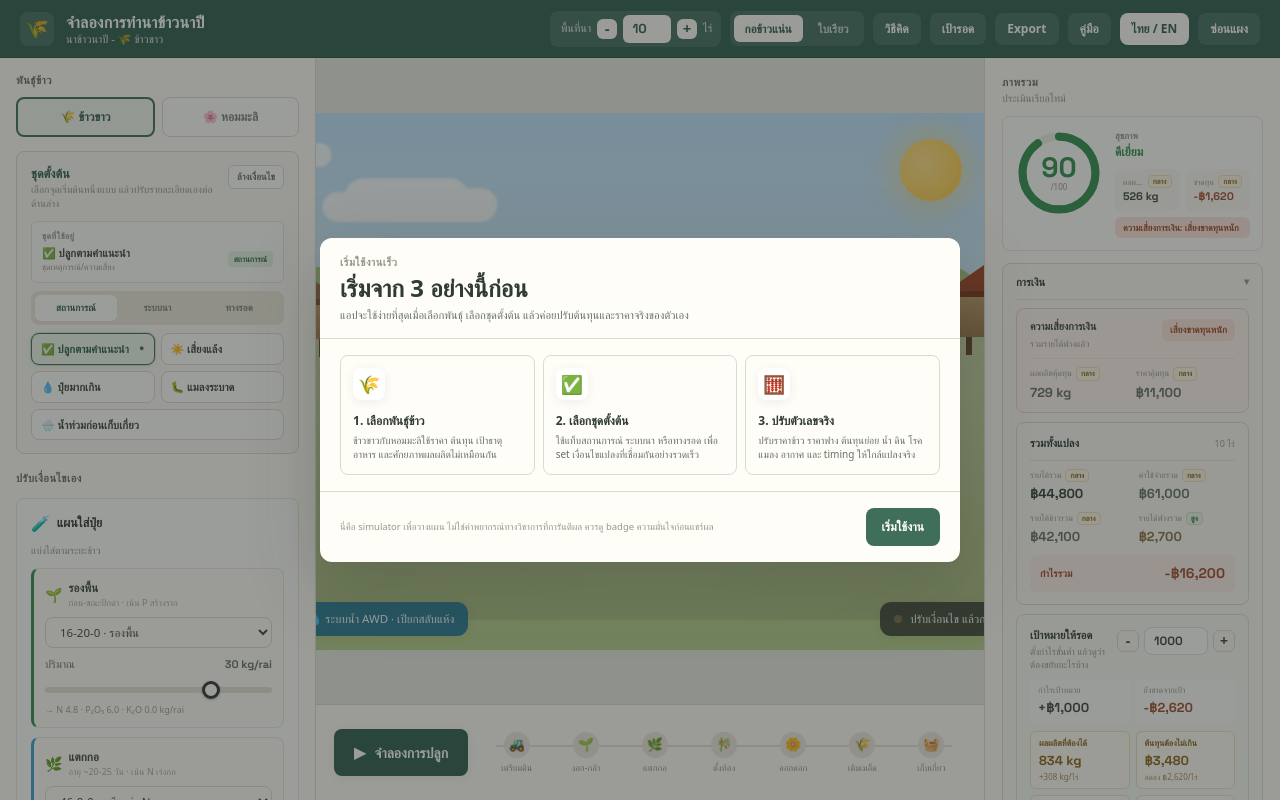
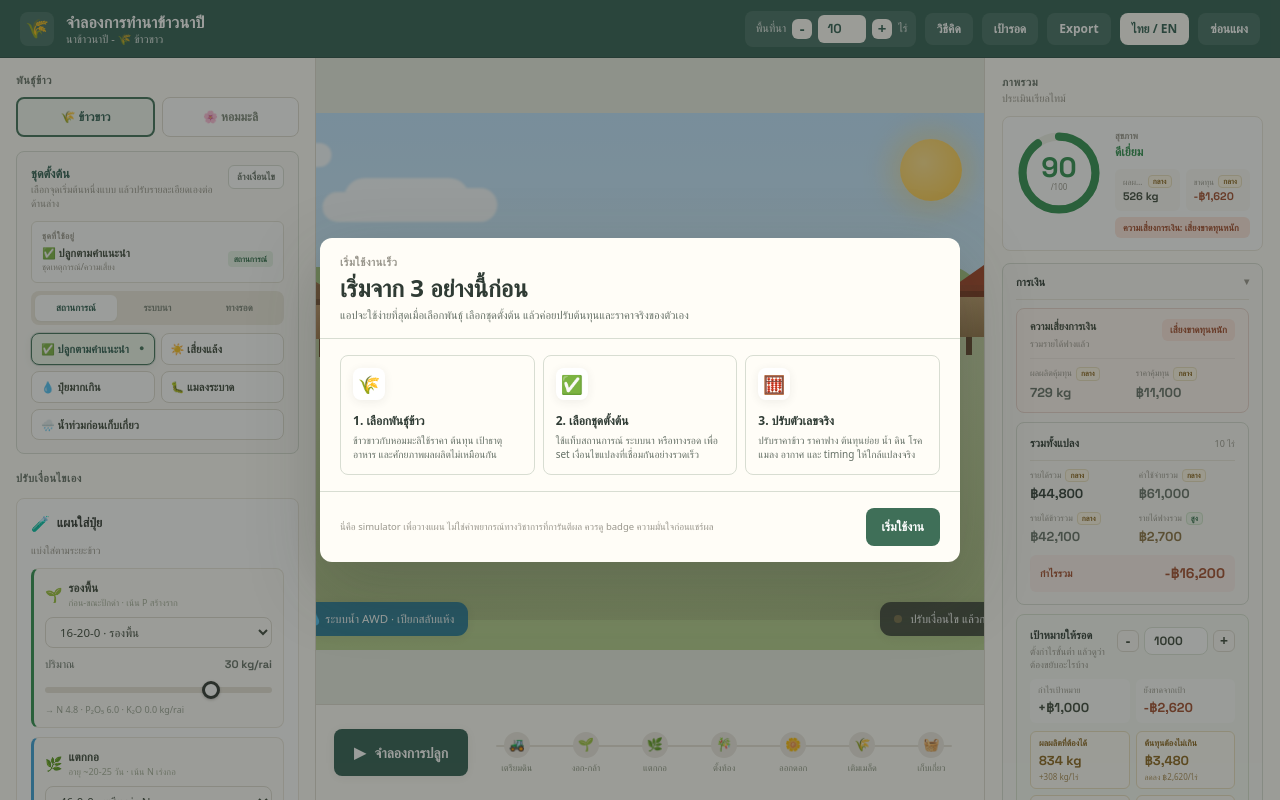
Before and after one commit to Ton-Munoi99/thai-rice-farming-simulator, a React (Vite) app: page / in a window 1280 px wide. Built offline with nearby package versions, Linux system fonts and the light colour scheme; a web font is replaced by a local one.

Commit message:
Remove guide and field style header buttons

```diff
--- a/src/App.jsx
+++ b/src/App.jsx
@@ -32,16 +32,13 @@ export default function App() {
   return (
     <AppLayout
       farmSize={simulation.farmSize}
-      fieldStyle={simulation.fieldStyle}
       language={simulation.language}
       mobileTab={mobileTab}
       showPanel={simulation.showPanel}
       score={simulation.score}
       variety={simulation.varietyInfo}
       onFarmSize={simulation.setFarmSize}
-      onFieldStyle={simulation.setFieldStyle}
       onOpenExport={() => setShowExportReport(true)}
-      onOpenGuide={() => setShowOnboarding(true)}
       onOpenMethodology={() => setShowMethodology(true)}
       onOpenWizard={() => setShowGoalWizard(true)}
       onSetMobileTab={setMobileTab}
--- a/src/components/AppLayout.jsx
+++ b/src/components/AppLayout.jsx
@@ -3,16 +3,13 @@ import { LANGUAGES, pickLang, t } from "../i18n.js";
 export default function AppLayout({
   children,
   farmSize,
-  fieldStyle,
   language,
   mobileTab,
   showPanel,
   score,
   variety,
   onFarmSize,
-  onFieldStyle,
   onOpenExport,
-  onOpenGuide,
   onOpenMethodology,
   onOpenWizard,
   onSetMobileTab,
@@ -59,19 +56,9 @@ export default function AppLayout({
             <span className="hidden text-[11px] opacity-90 sm:inline">{t(language, "rai")}</span>
           </div>
 
-          <div className="hidden gap-1 rounded-lg bg-white/10 p-1 lg:flex">
-            <StyleButton active={fieldStyle === "clumps"} onClick={() => onFieldStyle("clumps")}>
-              {t(language, "lushClumps")}
-            </StyleButton>
-            <StyleButton active={fieldStyle === "blades"} onClick={() => onFieldStyle("blades")}>
-              {t(language, "fineBlades")}
-            </StyleButton>
-          </div>
-
           <HeaderActionButton onClick={onOpenMethodology}>{t(language, "methodologyShort")}</HeaderActionButton>
           <HeaderActionButton onClick={onOpenWizard}>{t(language, "goalWizardShort")}</HeaderActionButton>
           <HeaderActionButton onClick={onOpenExport}>{t(language, "exportShort")}</HeaderActionButton>
-          <HeaderActionButton onClick={onOpenGuide}>{t(language, "guideShort")}</HeaderActionButton>
 
           <button
             type="button"
@@ -164,17 +151,3 @@ function HeaderStepButton({ children, onClick }) {
     </button>
   );
 }
-
-function StyleButton({ active, children, onClick }) {
-  return (
-    <button
-      type="button"
-      onClick={onClick}
-      className={`rounded-md px-[11px] py-[5px] text-[11.5px] font-semibold transition ${
-        active ? "bg-[#fffdf7] text-rice-dark" : "bg-transparent text-white/75 hover:text-white"
-      }`}
-    >
-      {children}
-    </button>
-  );
-}
--- a/src/hooks/useSimulation.js
+++ b/src/hooks/useSimulation.js
@@ -225,7 +225,6 @@ export function useSimulation() {
     setFarmSizeState(next);
   }, []);
 
-  const setFieldStyle = useCallback((style) => setFieldStyleState(style), []);
   const toggleLanguage = useCallback(() => setLanguage((current) => (current === "th" ? "en" : "th")), []);
   const togglePanel = useCallback(() => setShowPanel((current) => !current), []);
   const closeSummary = useCallback(() => setShowSummary(false), []);
@@ -562,7 +561,6 @@ export function useSimulation() {
     stageFraction,
     showSummary,
     showPanel,
-    fieldStyle,
     farmSize,
     varietyKey,
     varietyInfo,
@@ -592,7 +590,6 @@ export function useSimulation() {
     applyWhiteRiceSurvivalPreset,
     switchVariety,
     setFarmSize,
-    setFieldStyle,
     toggleLanguage,
     togglePanel,
     closeSummary,
--- a/src/i18n.js
+++ b/src/i18n.js
@@ -25,8 +25,6 @@ export const TEXT = {
   kg: { en: "kg", th: "กก." },
   ton: { en: "ton", th: "ตัน" },
   language: { en: "Language", th: "ภาษา" },
-  lushClumps: { en: "Lush clumps", th: "กอข้าวแน่น" },
-  fineBlades: { en: "Fine blades", th: "ใบเรียว" },
   hidePanel: { en: "Hide panel", th: "ซ่อนแผง" },
   showPanel: { en: "Show panel", th: "ดูแผง" },
   openPanel: { en: "Open data panel", th: "เปิดแผงข้อมูล" },
@@ -210,7 +208,6 @@ export const TEXT = {
   modelLimitations: { en: "Model limitations", th: "ข้อจำกัดของ model" },
   methodologyShort: { en: "Method", th: "วิธีคิด" },
   exportShort: { en: "Export", th: "Export" },
-  guideShort: { en: "Guide", th: "คู่มือ" },
   mobileField: { en: "Field", th: "แปลงนา" },
   mobileControls: { en: "Inputs", th: "เงื่อนไข" },
   mobileResults: { en: "Results", th: "ผลลัพธ์" },
```
